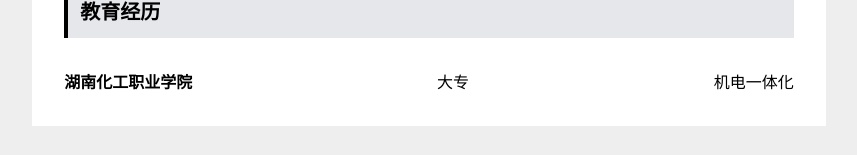
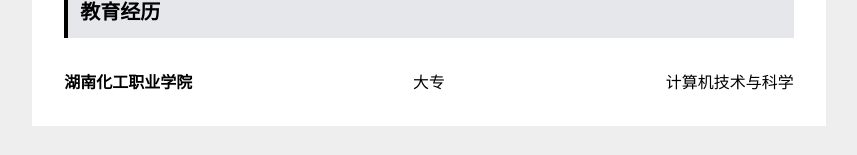
Before and after one commit to GDCzhou/my-resume, a Next.js app: page / in a window 1280 px wide. Shown: the part 2002-2157 px from the top of the page, without its empty margins (211-1068 px from the left). Built offline with nearby package versions, Linux system fonts and the light colour scheme.

Commit message:
更新: 教育经历专业名称修改

```diff
--- a/app/ui/Educat.tsx
+++ b/app/ui/Educat.tsx
@@ -5,7 +5,7 @@
     <div>
       <Title>教育经历</Title>
       <div  className="flex justify-between">
-      <h2 className="font-bold">湖南化工职业学院</h2> <span>大专</span> <span>机电一体化</span>
+      <h2 className="font-bold">湖南化工职业学院</h2> <span>大专</span> <span>计算机技术与科学</span>
 
       </div>
     </div>
```
